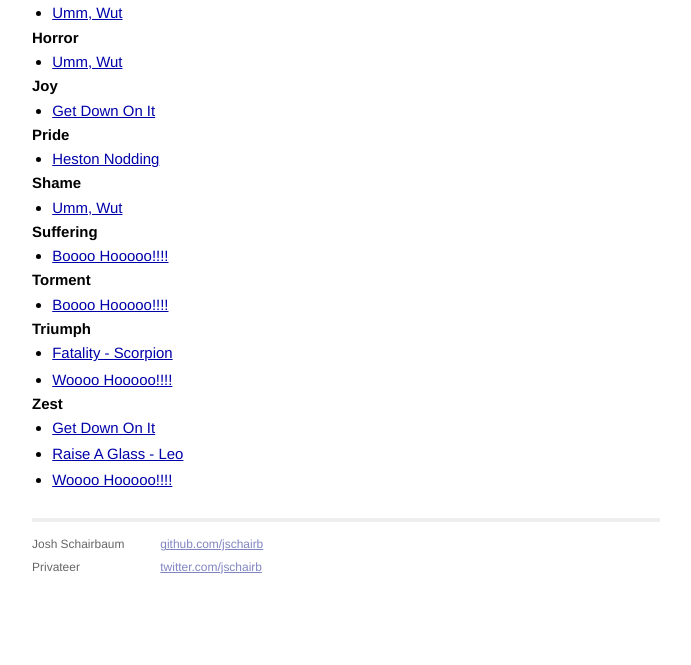
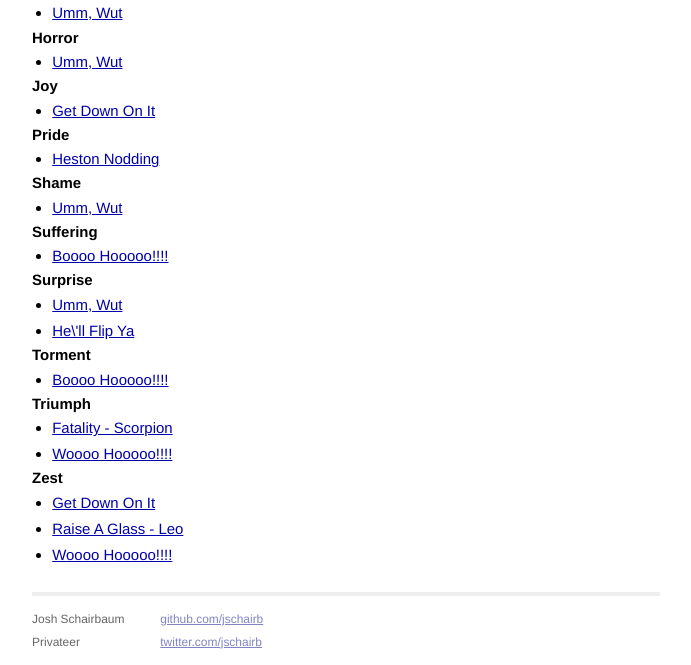
Before and after one commit to jschairb/zeitgeist, a Jekyll site: the page built from index.html, in a window 1280 px wide. Shown: the part 321-986 px from the top of the page, without its empty margins (294-985 px from the left). Built offline with Jekyll 4.4.1, drawn with Linux system fonts in a browser that asks for light colours; Markdown is read by kramdown in place of the engine named in the settings; before the commit the page ends 945 px from its top, so only the background shows below that.

Commit message:
HE'LL FLIP YA

```diff
--- a/_config.yml
+++ b/_config.yml
@@ -1,4 +1,4 @@
-baseurl: /zeitgeist
+baseurl: /
 name: Zeitgeist
 markdown: redcarpet
 pygments: true
--- a/_data/categories.yaml
+++ b/_data/categories.yaml
@@ -18,6 +18,9 @@ Shame:
   - jesse-disbelief
 Suffering:
   - osu-fans-boohoo
+Surprise:
+  - jesse-disbelief
+  - he-ll-flip-ya
 Torment:
   - osu-fans-boohoo
 Triumph:
--- a/_data/images.yaml
+++ b/_data/images.yaml
@@ -22,3 +22,6 @@ leo-woohoo:
 osu-fans-boohoo:
   file: osu-fans-boo-hoo.gif
   name: Boooo Hooooo!!!!
+he-ll-flip-ya:
+  file: he-ll-flip-ya.gif
+  name: He\'ll Flip Ya
```
Also changed, not shown: images/he-ll-flip-ya.gif (added).
